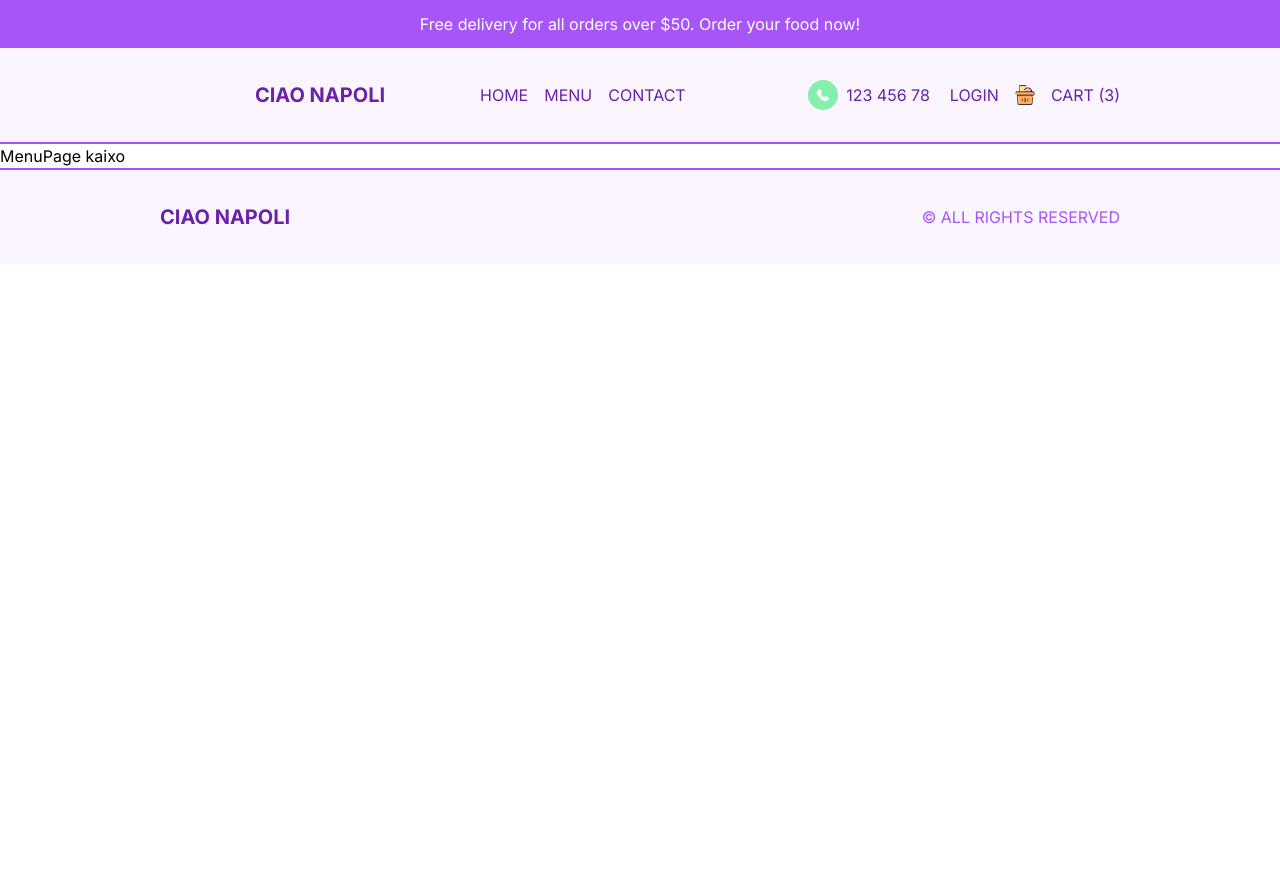
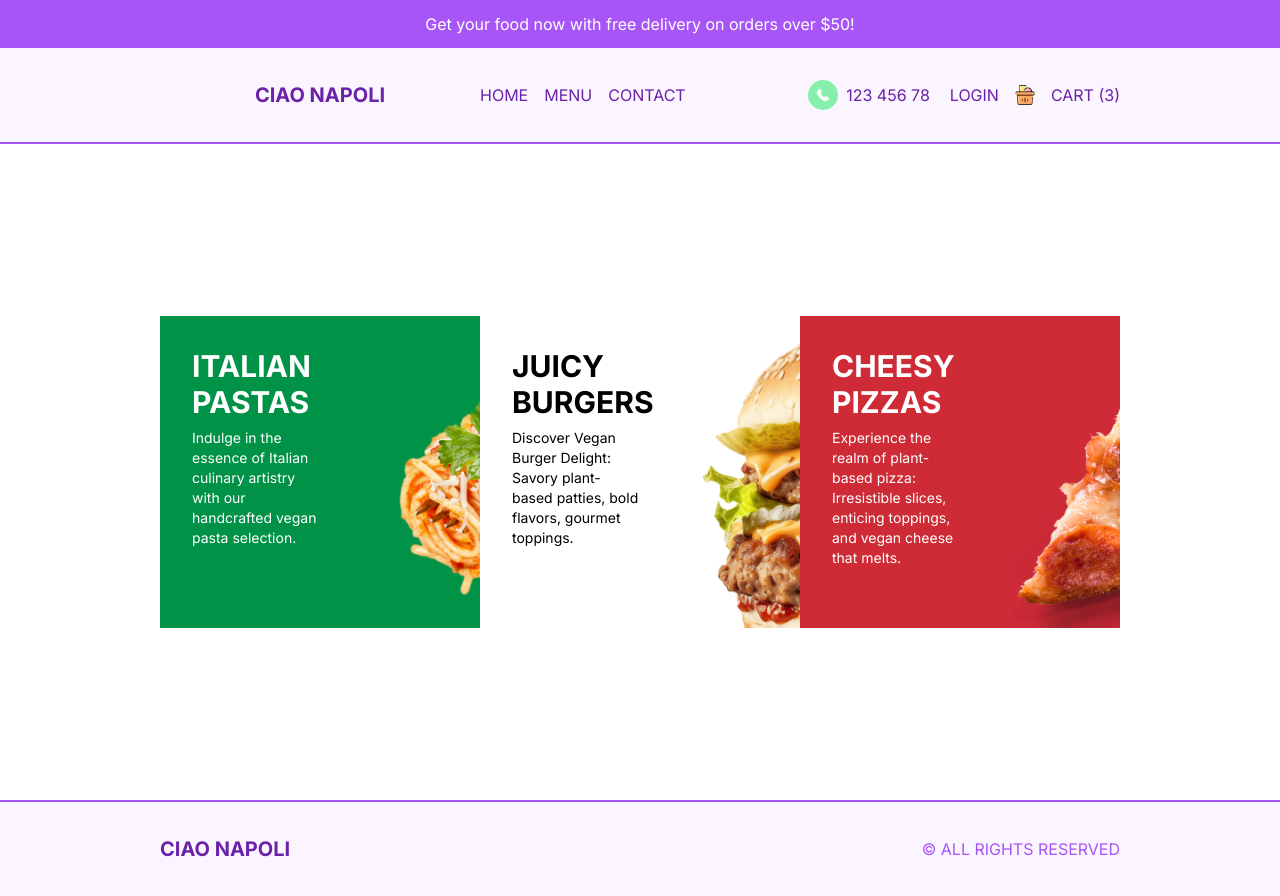
Before and after one commit to IgorLuzarraga/restaurant-ui, a Next.js app: page /menu in a window 1280 px wide. Before the commit the page ends 800 px from the top, so only its background shows below. Built offline with nearby package versions, Linux system fonts and the light colour scheme.

Commit message:
Improved MenuPage

```diff
--- a/src/app/menu/page.tsx
+++ b/src/app/menu/page.tsx
@@ -1,11 +1,34 @@
-import React from 'react'
+import { menu } from '@/data/products'
+import Link from 'next/link'
+import { btnTextColor } from '@/utility/utils'
 
 type Props = {}
 
 const MenuPage = (props: Props) => {
     return (
-        <div>MenuPage kaixo</div>
+        <div className='p-4 lg:px-20 xl:px-40 h-[calc(100vh-6rem)]
+        md:h-[calc(100vh-9rem)] flex flex-col md:flex-row items-center'>
+            {menu.map(category => (
+                <Link
+                    href={`/menu/${category.slug}`}
+                    key={category.id}
+                    className="w-full h-1/3 bg-cover p-4 md:p-8 md:h-1/2"
+                    style={{ backgroundImage: `url(${category.img})` }}
+                >
+                    <div className={`text-${category.color} w-1/2`}>
+                        <h1 className='uppercase font-bold text-xl md:text-3xl'>{category.title}</h1>
+                        <p className='text-sm my-2'>{category.desc}</p>
+                    </div>
+
+                    <button className={`hidden 2xl:block bg-${category.color}
+                    py-2 px-4 rounded-md ${btnTextColor(category.id)}`}>
+                        Check Out
+                    </button>
+                </Link>
+            ))}
+        </div>
     )
 }
 
+
 export default MenuPage
--- a/src/components/Notification.tsx
+++ b/src/components/Notification.tsx
@@ -5,7 +5,7 @@
         <div className="h-12 bg-purple-500 text-white px-4 flex justify-center items-center
                         text-center text-sm md:text-base cursor-pointer"
         >
-            Free delivery for all orders over $50. Order your food now!
+            Get your food now with free delivery on orders over $50!
         </div>
     )
 }
--- a/src/data/products.ts
+++ b/src/data/products.ts
@@ -366,14 +366,6 @@
 export const menu: Menu = [
   {
     id: 1,
-    slug: "pizzas",
-    title: "Cheesy Pizzas",
-    desc: "Delight in the world of plant-based pizza perfection: Tempting slices, tantalizing toppings, and melty vegan cheese.",
-    img: "/temporary/m3.png",
-    color: "white",
-  },
-  {
-    id: 2,
     slug: "pastas",
     title: "Italian Pastas",
     desc: "Indulge in the essence of Italian culinary artistry with our handcrafted vegan pasta selection.",
@@ -381,11 +373,19 @@
     color: "white",
   },
   {
-    id: 3,
+    id: 2,
     slug: "burgers",
     title: "Juicy Burgers",
     desc: "Discover Vegan Burger Delight: Savory plant-based patties, bold flavors, gourmet toppings.",
     img: "/temporary/m2.png",
     color: "black",
+  },
+  {
+    id: 3,
+    slug: "pizzas",
+    title: "Cheesy Pizzas",
+    desc: "Experience the realm of plant-based pizza: Irresistible slices, enticing toppings, and vegan cheese that melts.",
+    img: "/temporary/m3.png",
+    color: "white",
   }
 ];
--- /dev/null
+++ b/src/utility/utils.ts
@@ -0,0 +1,12 @@
+export const btnTextColor = (categoryId: number) => {
+    switch (categoryId) {
+        case 1:
+            return 'text-green-500'
+        case 2:
+            return 'text-white'
+        case 3:
+            return 'text-red-500'
+        default:
+            return 'text-black'
+    }
+}
```
